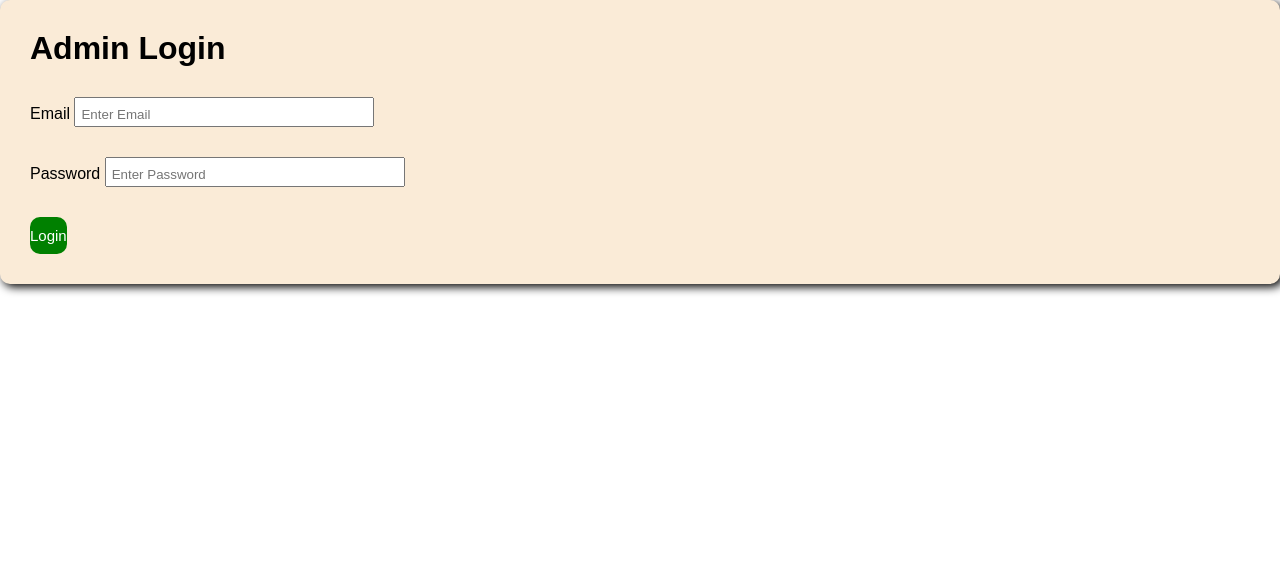
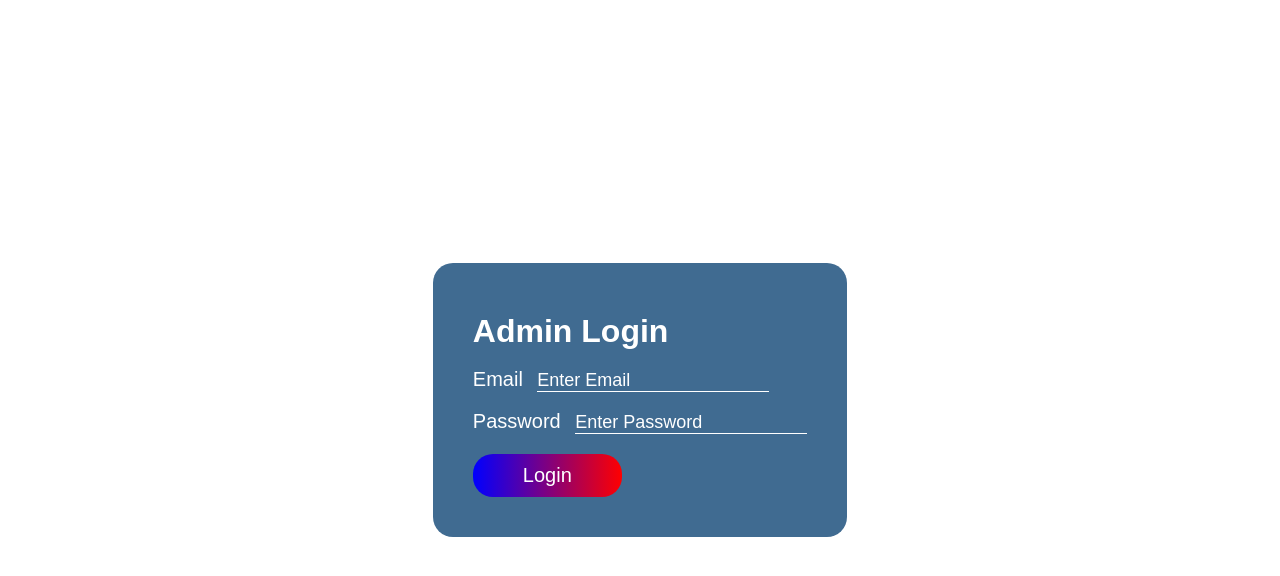
Before and after one commit to SHAKTHImsv/canteen, a plain HTML site: page adminlogin.html in a window 1280 px wide. Drawn offline with Linux system fonts and the light colour scheme.

Commit message:
style.css

```diff
--- a/style.css
+++ b/style.css
@@ -105,48 +105,70 @@ nav .element a{
 }
 
 
-#login{
-    padding: 40px;
 
-}
-#login .alogin{
+
+
+.login{
     display: flex;
     align-items: center;
     justify-content: center;
     height: 100vh;
-    text-align: center;
+}
+.portal{
+    padding: 40px;
+    background-color: rgb(64, 107, 145);
+    border-radius: 20px;
 
 }
-#login .alogin h1{
-    font-size: 30px;
+.portal input{
+    margin: 10px 0;
+    border: none;
+    background-color: transparent;
+    outline: none;
+    border-bottom: 1px solid white;
+    font-size: 18px;
+    color: white;
 }
-.portal{
-    display: flex;
-    flex-direction: column;
-    background-color: antiquewhite;
-    padding: 30px;
-    border: 2px solid black;
-    border-radius: 10px;
-    box-shadow: 3px 3px 10px black;
+input::placeholder{
+    color: white;
+}
+label{
+    margin-right: 10px;
+    color: white;
+    font-size: 20px;
+}
+form button{
+    margin-top: 10px;
+    padding: 10px 50px;
+    border-radius: 20px;
+    background-color: green;
+    color: white;
     border: none;
     outline: none;
 }
-.portal form input{
-    margin-bottom: 30px;
-    padding: 8px 8px 3px 0;
-    width: 300px;
-    padding-left: 5px;
+form h1{
+    color: white;
+    margin: 10px 0;
+    font-weight: bold;
 }
-.portal h1{
-    margin-bottom: 30px;
+
+
+
+
+.buttons{
+    display: flex;
+    align-items: center;
+    justify-content: center;
+    height: 100vh;
+    flex-direction: column;
 }
-.portal button{
-    padding: 10px 0;
-    font-size: 15px;
+button{
+    padding: 10px 100px;
+    margin-top: 20px;
+    border-radius: 20px;
+    background-image: linear-gradient(to left,red,blue);
     color: white;
-    background-color: green;
     border: none;
+    font-size: 20px;
     outline: none;
-    border-radius: 10px;
-
 }
```
